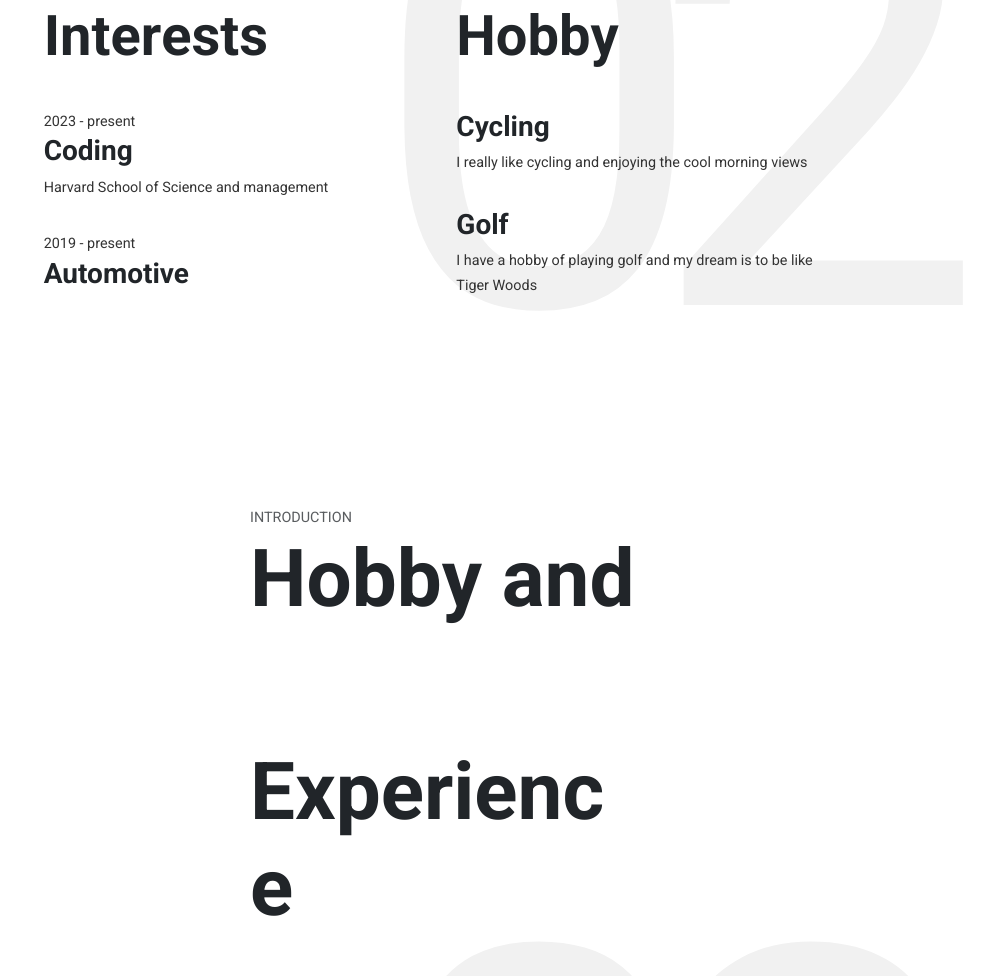
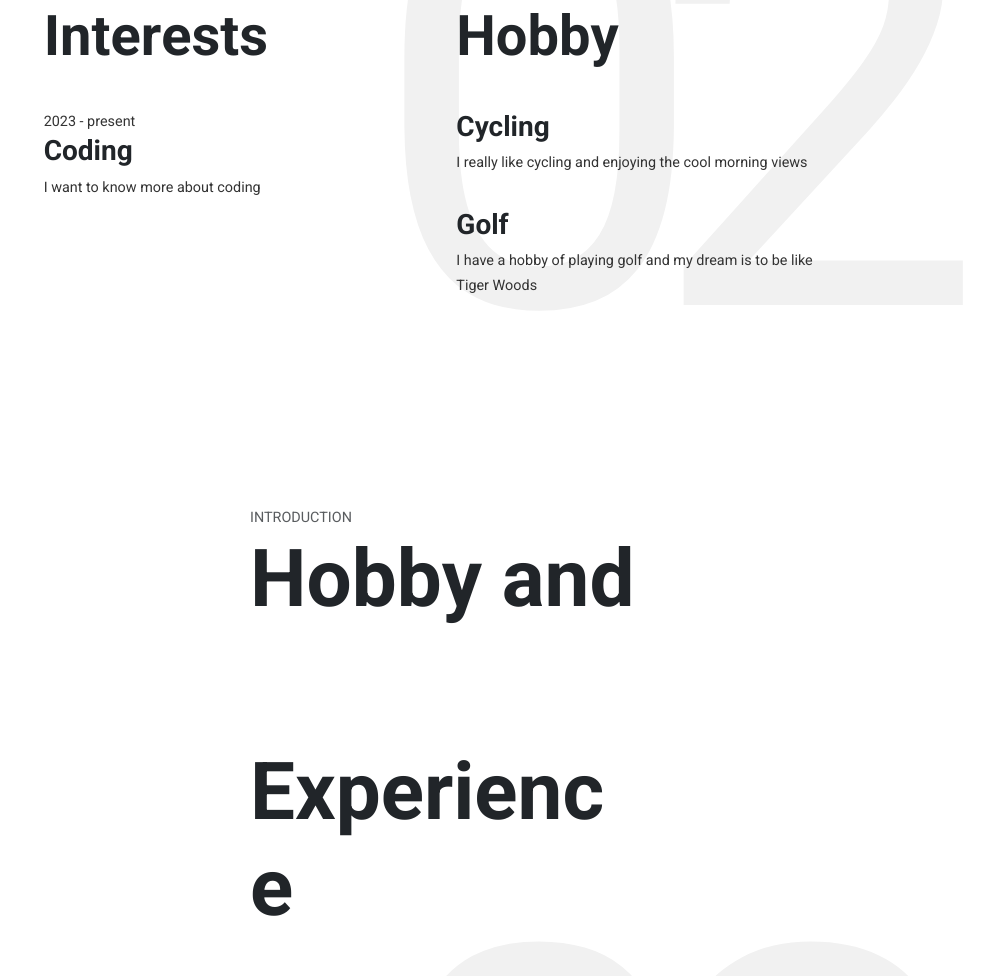
Before and after one commit to Rayss249/portofolio, a plain HTML site: page index.html in a window 1280 px wide. Shown: the part 1397-2373 px from the top of the page, without its empty margins (299-1280 px from the left). Drawn offline with nearby package versions, Linux system fonts and the light colour scheme.

Commit message:
Update index.html

```diff
--- a/index.html
+++ b/index.html
@@ -351,11 +351,11 @@
                 <div class="data-info py-3" data-aos="fade-up">
                   <span class="meta-date">2023 - present</span>
                   <h3 class="info-title">Coding</h3>
-                  <p>Harvard School of Science and management</p>
+                  <p>I want to know more about coding</p>
                 </div>
                 <div class="data-info" data-aos="fade-up" data-aos-delay="100">
-                  <span class="meta-date">2019 - present</span>
-                  <h3 class="info-title">Automotive</h3>
+                  <span class="meta-date"></span>
+                  <h3 class="info-title"></h3>
                   <p></p>
                 </div>
               </div>
```
